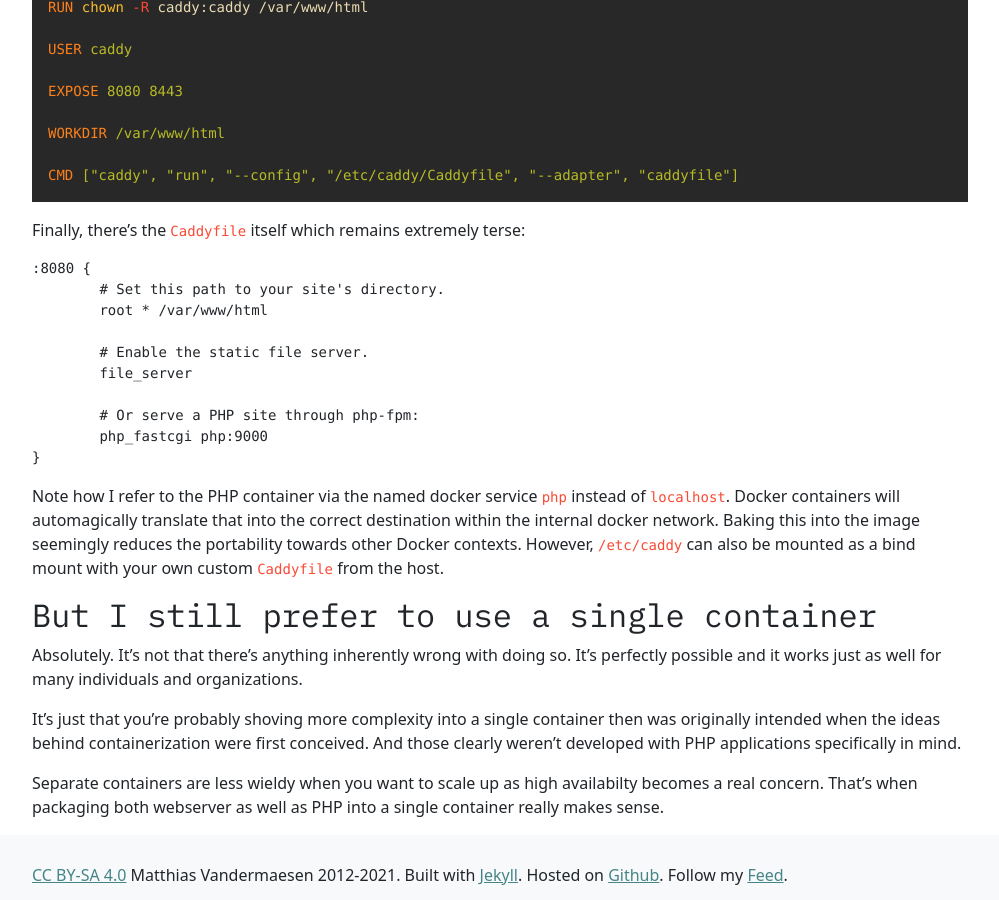
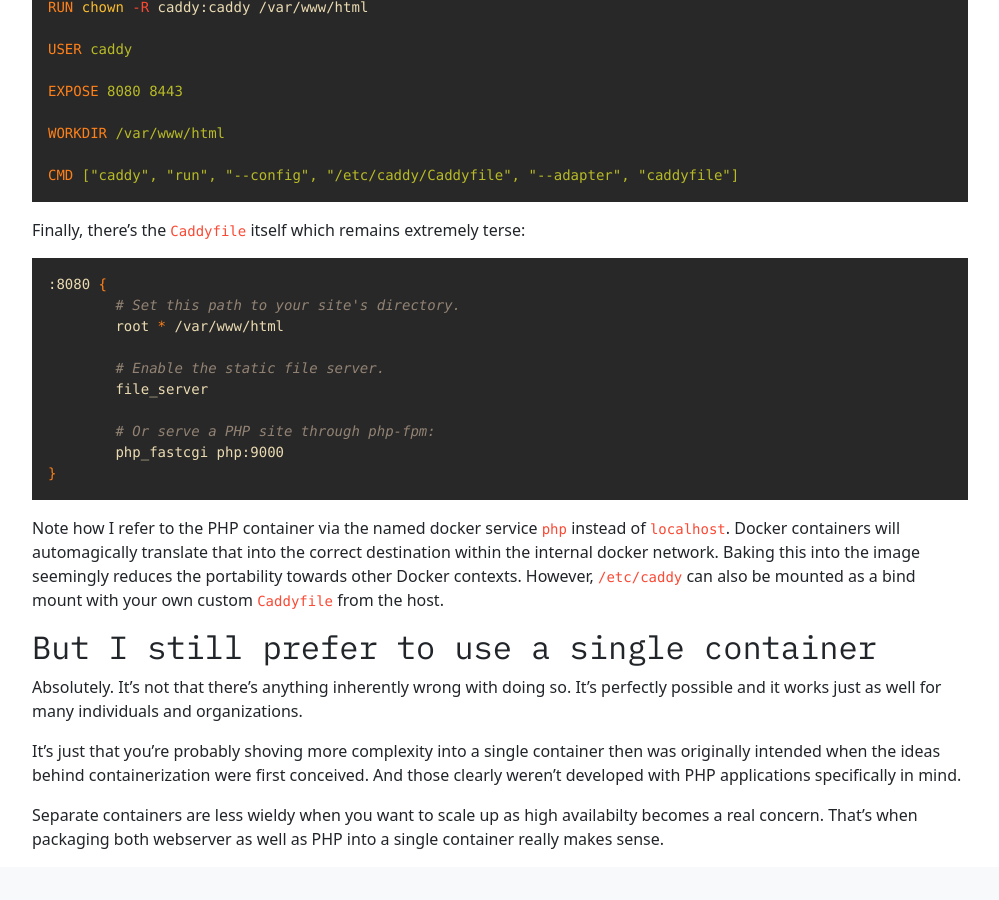
Before and after one commit to netsensei/colada, a Jekyll site: the page built from _posts/2022-01-30-caddy-php-and-docker.markdown, in a window 1280 px wide and 900 px high, scrolled down 2894 px. Shown: the whole window, without its empty margins (140-1139 px from the left). Built offline with Jekyll 4.4.1, drawn with Linux system fonts in a browser that asks for light colours.

Commit message:
Fixed code hiliting.

````diff
--- a/_posts/2022-01-30-caddy-php-and-docker.markdown
+++ b/_posts/2022-01-30-caddy-php-and-docker.markdown
@@ -91,7 +91,7 @@ You could use a `bind mount` in each container to mount the same directory in ea
 I chose to do it the fancy way by defining a single named volume separately, and then referring
 to it from the container configuration:
 
-```yml
+```yaml
 volumes:
     app:
         driver_opts:
@@ -151,7 +151,7 @@ CMD ["caddy", "run", "--config", "/etc/caddy/Caddyfile", "--adapter", "caddyfile
 
 Finally, there's the `Caddyfile` itself which remains extremely terse:
 
-```txt
+```bash
 :8080 {
 	# Set this path to your site's directory.
 	root * /var/www/html
````
